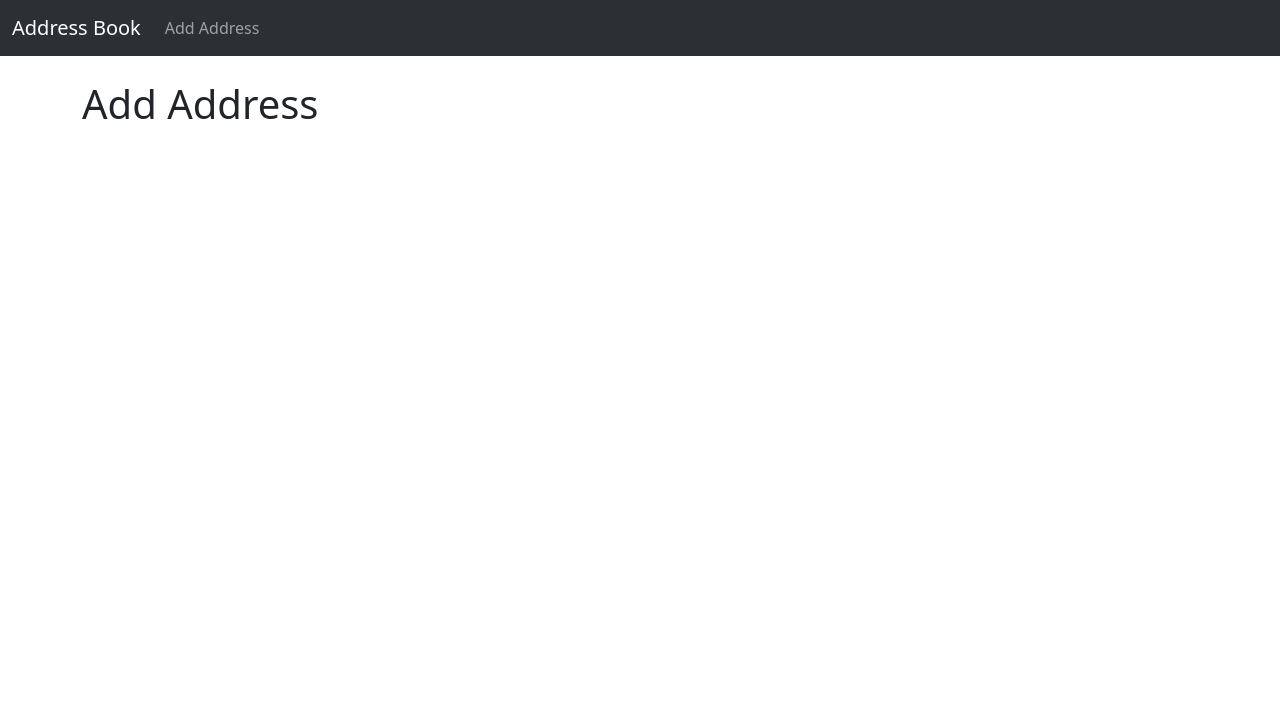
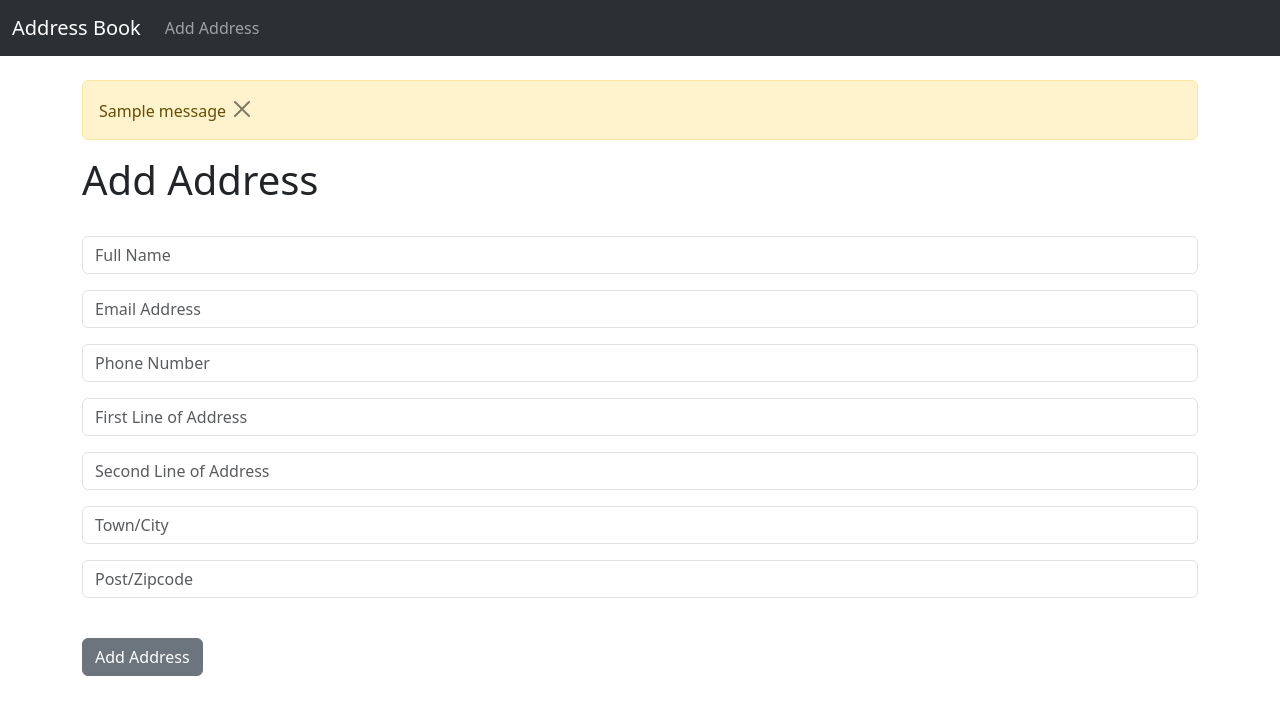
Before and after one commit to MyNameIsNumber/My-Addess-Book, a Django app: page /add_address in a window 1280 px wide. Shown: the top 715 px of the page. Run offline with Django 5.2, Linux system fonts and the light colour scheme; tables that the repository leaves empty hold one stand-in row (Sample ...); one stand-in notice (Sample message) is shown.

Commit message:
did all the things

```diff
--- a/address_book/templates/add_address.html
+++ b/address_book/templates/add_address.html
@@ -1,5 +1,35 @@
 {% extends 'base.html' %}
 
 {% block content %}
-	<h1>Add Address </h1>
+
+	<h1>Add Address</h1>
+	<br/>
+
+	<form method="POST">
+		{% csrf_token %}
+	  	<div class="mb-3"> <!-- Full Name -->
+	    	<input type="text" class="form-control" id="exampleInputEmail1" aria-describedby="emailHelp" placeholder="Full Name" name="name">
+	  	</div>
+	  	<div class="mb-3"> <!-- Email Address -->
+	    	<input type="email" class="form-control" id="exampleInputEmail1" aria-describedby="emailHelp" placeholder="Email Address" name="email">
+	  	</div>
+	  	<div class="mb-3"> <!-- Phone Number -->
+	    	<input type="text" class="form-control" id="exampleInputEmail1" aria-describedby="emailHelp" placeholder="Phone Number" name="phone">
+	  	</div>
+	  	<div class="mb-3"> <!-- First Line of Address -->
+	    	<input type="text" class="form-control" id="exampleInputEmail1" aria-describedby="emailHelp" placeholder="First Line of Address" name="address_first_line">
+	  	</div>
+	  	<div class="mb-3"> <!-- Second Line of Address -->
+	    	<input type="text" class="form-control" id="exampleInputEmail1" aria-describedby="emailHelp" placeholder="Second Line of Address" name="address_second_line">
+	  	</div>
+	  	<div class="mb-3"> <!-- Town -->
+	    	<input type="text" class="form-control" id="exampleInputEmail1" aria-describedby="emailHelp" placeholder="Town/City" name="town">
+	  	</div>
+	  	<div class="mb-3"> <!-- Post/Zipcode -->
+	    	<input type="text" class="form-control" id="exampleInputEmail1" aria-describedby="emailHelp" placeholder="Post/Zipcode" name="postcode">
+	  	</div>
+		<br/>
+	  	<button type="submit" class="btn btn-secondary">Add Address</button> <!-- Submit Button -->
+	</form>
+
 {% endblock %}
--- a/address_book/templates/base.html
+++ b/address_book/templates/base.html
@@ -8,6 +8,7 @@
 	</head>
 	<body>
 
+		<!-- Navbar -->
 		<nav class="navbar navbar-expand-lg bg-body-tertiary" data-bs-theme="dark">
   			<div class="container-fluid">
     			<a class="navbar-brand" href="{% url 'home' %}">Address Book</a>
@@ -16,9 +17,6 @@
     			</button>
     			<div class="collapse navbar-collapse" id="navbarSupportedContent">
       				<ul class="navbar-nav me-auto mb-2 mb-lg-0">
-        				<!-- <li class="nav-item">
-          					<a class="nav-link" href="#">Link</a>
-        				</li> -->
         				<li class="nav-item">
           					<a class="nav-link" href="{% url 'add_address' %}">Add Address</a>
         				</li>
@@ -26,12 +24,22 @@
     			</div>
   			</div>
 		</nav>
+		<br/>
 
-		<!-- Main page content -->
-		<br/>
+		<!-- Page content -->
 		<div class="container">
-		{% block content %}
-		{% endblock %}
+			<!-- Message alerts -->
+			{% if messages %}
+				{% for message in messages %}
+					<div class="alert alert-warning alert-dissmissable fade show" role="alert">
+						{{ message }}
+						<button type="button" class="btn-close" data-bs-dismiss="alert" aria-label="Close"></button>
+					</div>
+				{% endfor %}
+			{% endif %}
+
+			{% block content %}
+			{% endblock %}
 		</div>
 
     	<script src="https://cdn.jsdelivr.net/npm/bootstrap@5.3.3/dist/js/bootstrap.bundle.min.js" integrity="sha384-YvpcrYf0tY3lHB60NNkmXc5s9fDVZLESaAA55NDzOxhy9GkcIdslK1eN7N6jIeHz" crossorigin="anonymous"></script>
--- a/address_book/urls.py
+++ b/address_book/urls.py
@@ -4,4 +4,6 @@ from . import views
 urlpatterns = [
     path('', views.home, name="home"),
     path('add_address', views.add_address, name="add_address"),
+    path('edit/<list_id>', views.edit, name="edit"),
+    path('delete/<list_id>', views.delete, name="delete"),
 ]
--- a/address_book/views.py
+++ b/address_book/views.py
@@ -1,7 +1,47 @@
 from django.shortcuts import render, redirect
+from .models import Address
+from .forms import AddressForm
+from django.contrib import messages
 
 def home(request):
-	return render(request, 'home.html', {})
+	all_addresses = Address.objects.all
+	return render(request, 'home.html', {'all_addresses': all_addresses})
 
 def add_address(request):
-	return render(request, 'add_address.html', {})
+	if request.method == "POST":
+		form = AddressForm(request.POST or None)
+		if form.is_valid():
+			form.save()
+			messages.success(request, ('Address has been added.'))
+			return redirect('home')
+		else:
+			messages.success(request, ('Seems like there was an error.'))
+			return render(request, 'add_address.html', {})
+
+	else:
+		return render(request, 'add_address.html', {})
+
+def edit(request, list_id):
+	if request.method == 'POST':
+		current_address = Address.objects.get(pk=list_id)
+		form = AddressForm(request.POST or None, instance=current_address)
+		if form.is_valid():
+			form.save()
+			messages.success(request, ('Address has been edited.'))
+			return redirect('home')
+		else:
+			messages.success(request, ('Seems like there was an error.'))
+			return render(request, 'edit.html', {})
+	else:
+		get_address = Address.objects.get(pk=list_id)
+		return render(request, 'edit.html', {'get_address': get_address})
+
+def delete(request, list_id):
+	if request.method == 'POST':
+		current_address = Address.objects.get(pk=list_id)
+		current_address.delete()
+		messages.success(request, ('Address has been deleted.'))
+		return redirect('home')
+	else:
+		messages.success(request, ('Nothing to see here.'))
+		return redirect('home')
```
Also changed, not shown: address_book/forms.py (added, +7 -0 lines), address_book/templates/edit.html (added, +50 -0 lines), address_book/templates/home.html (+30 -1 lines).
